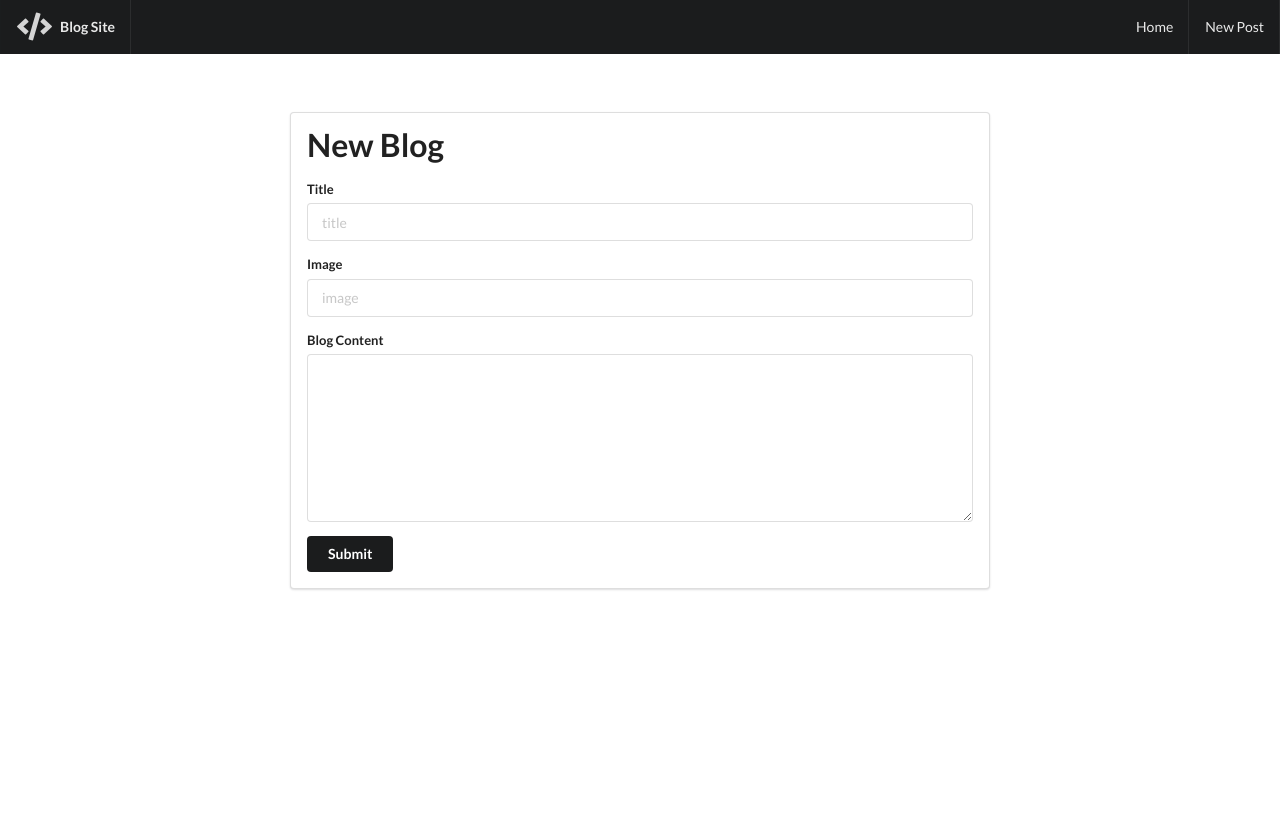
After one commit to deletestvn/Web-Developer-Bootcamp, a Node server app: page /blogs/new in a window 1280 px wide. The commit adds this page. Shown: the top 829 px of the page. Run offline with Node 20, Linux system fonts and the light colour scheme; some libraries are stand-ins or nearby versions.

Commit message:
Add New and Creat routes to RESTful Blog

```diff
--- a/Projects/RESTful Blog/app.js
+++ b/Projects/RESTful Blog/app.js
@@ -14,7 +14,7 @@ mongoose.connect("mongodb://localhost:27017/blogs",{ useNewUrlParser: true, useU
 // MONGOOSE/MODEL CONFIG
 var blogSchema = new mongoose.Schema({
 	title: String,
-	image: {type: String, default: "images/blog.jpg"},
+	image: {type: String, default: "/images/blog.jpg"},
 	body: String,
 	created: {type: Date, default: Date.now}
 });
@@ -35,6 +35,7 @@ app.get("/", function(req, res){
 	res.redirect("/blogs");
 });
 
+// INDEX ROUT
 app.get("/blogs", function(req, res){
 	Blog.find({}, function(err, blogs){
 		if(err) console.log("ERROR: " + err);
@@ -42,6 +43,24 @@ app.get("/blogs", function(req, res){
 	})
 });
 
+// NEW ROUTE
+app.get("/blogs/new", function(req, res){
+	res.render("new",);
+});
+
+// CREATE ROUTE
+app.post("/blogs", function(req, res){
+	// create blog
+	Blog.create(req.body.blog, function(err, blog){
+		if(err) res.render("new");
+		// redirect
+		else{
+			console.log("New blog created!");
+			res.redirect("/blogs");
+		}
+	});
+});
+
 var port = process.env.PORT || 3000;
 app.listen(port, function(){
 	console.log("Server Connected!");
--- a/Projects/RESTful Blog/public/stylesheets/app.css
+++ b/Projects/RESTful Blog/public/stylesheets/app.css
@@ -1,3 +1,7 @@
 i.icon {
 	font-size: 2em;
 }
+
+.container.main {
+	margin-top: 7.0em;
+}
--- /dev/null
+++ b/Projects/RESTful Blog/views/new.ejs
@@ -0,0 +1,20 @@
+<%- include("partials/header") %>
+<div class="ui main text container segment">
+	<div class="ui huge header">New Blog</div>
+	<form class="ui form" action="/blogs" method="POST">
+		<div class="field">
+			<label>Title</label>
+			<input type="text" name="blog[title]" placeholder="title">
+		</div>
+		<div class="field">
+			<label>Image</label>
+			<input type="text" name="blog[image]" placeholder="image">
+		</div>
+		<div class="field">
+			<label>Blog Content</label>
+			<textarea name="blog[body]"></textarea>
+		</div>
+		<input class="ui secondary button" type="submit">
+	</form>
+</div>
+<%- include("partials/footer") %>
--- a/Projects/RESTful Blog/views/partials/header.ejs
+++ b/Projects/RESTful Blog/views/partials/header.ejs
@@ -3,7 +3,7 @@
 <head>
 	<title>Blog</title>
 	<link rel="stylesheet" type="text/css" href="https://cdnjs.cloudflare.com/ajax/libs/semantic-ui/2.4.1/semantic.min.css">
-	<link rel="stylesheet" type="text/css" href="stylesheets/app.css">
+	<link rel="stylesheet" type="text/css" href="/stylesheets/app.css">
 </head>
 <body>
 	<div class="ui fixed inverted menu">
```
